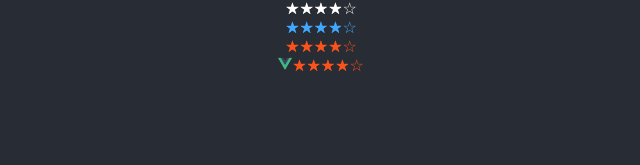
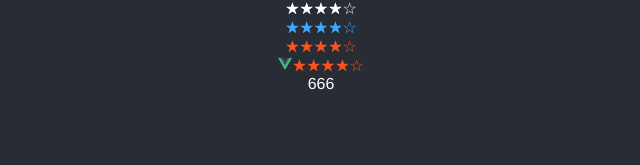
Before and after one commit to Ryan-zhang221/geek-admin, a Vue app: page /#/about in a window 1280 px wide. Shown: the part 121-286 px from the top of the page, without its empty margins (319-959 px from the left). Built offline with nearby package versions, Linux system fonts and the light colour scheme.

Commit message:
update:vuex基本使用

```diff
--- /dev/null
+++ b/src/components/Count.vue
@@ -0,0 +1,23 @@
+<template>
+  <div @click="add">
+    {{count}}
+  </div>
+</template>
+
+<script setup>
+  import { computed } from 'vue'
+  import { useStore } from 'vuex'
+  // 获取数据源
+  let store = useStore()
+
+  // count不是使用ref直接定义，而是使用计算属性返回store.state.count，就
+  // 是store/index.js中定义的count
+  let count = computed(() => store.state.count)
+
+
+  // add函数是用来修改数据，我们不能直接去操作store.state.count += 1，因为这个数据
+  // 属于vuex统一管理，我们需要使用store.commit('add')去触发vuex中的mutation去修改数据
+  function add() {
+    store.commit('add')
+  }
+</script>
--- a/src/main.js
+++ b/src/main.js
@@ -1,5 +1,7 @@
 import { createApp } from 'vue'
 import App from './App.vue'
+import router from './router/index'
+import store from './store/index'
 
-import router from './router/index'
-createApp(App).use(router).mount('#app')
+const app = createApp(App)
+app.use(store).use(router).mount('#app')
--- a/src/pages/about.vue
+++ b/src/pages/about.vue
@@ -10,6 +10,8 @@
   <Rate :value="score" @update-rate="update">
     <img src="../assets/logo.png" alt="" width="14">
   </Rate>
+
+  <Count></Count>
 </template>
 
 
@@ -17,6 +19,7 @@
 <script setup>
   import { ref } from 'vue'
   import Rate from '../components/Rate.vue'
+  import Count from '../components/Count.vue'
 
   import { useFullscreen } from '@vueuse/core'
 
--- /dev/null
+++ b/src/store/index.js
@@ -0,0 +1,19 @@
+import { createStore } from 'vuex'
+
+// 我们使用createStore来创建一个数据存储，叫做store，store内部除了数据state，还需要一个
+// mutation配置去修改数据，可以把这个mutation理解为数据更新的【申请单】，mutation内部的
+// 函数会把state作为参数，我们直接操作state.count就可以完成数据的修改
+const store = createStore({
+  state() {
+    return {
+      count: 666
+    }
+  },
+  mutations: {
+    add(state) {
+      state.count++
+    }
+  }
+})
+
+export default store
```
